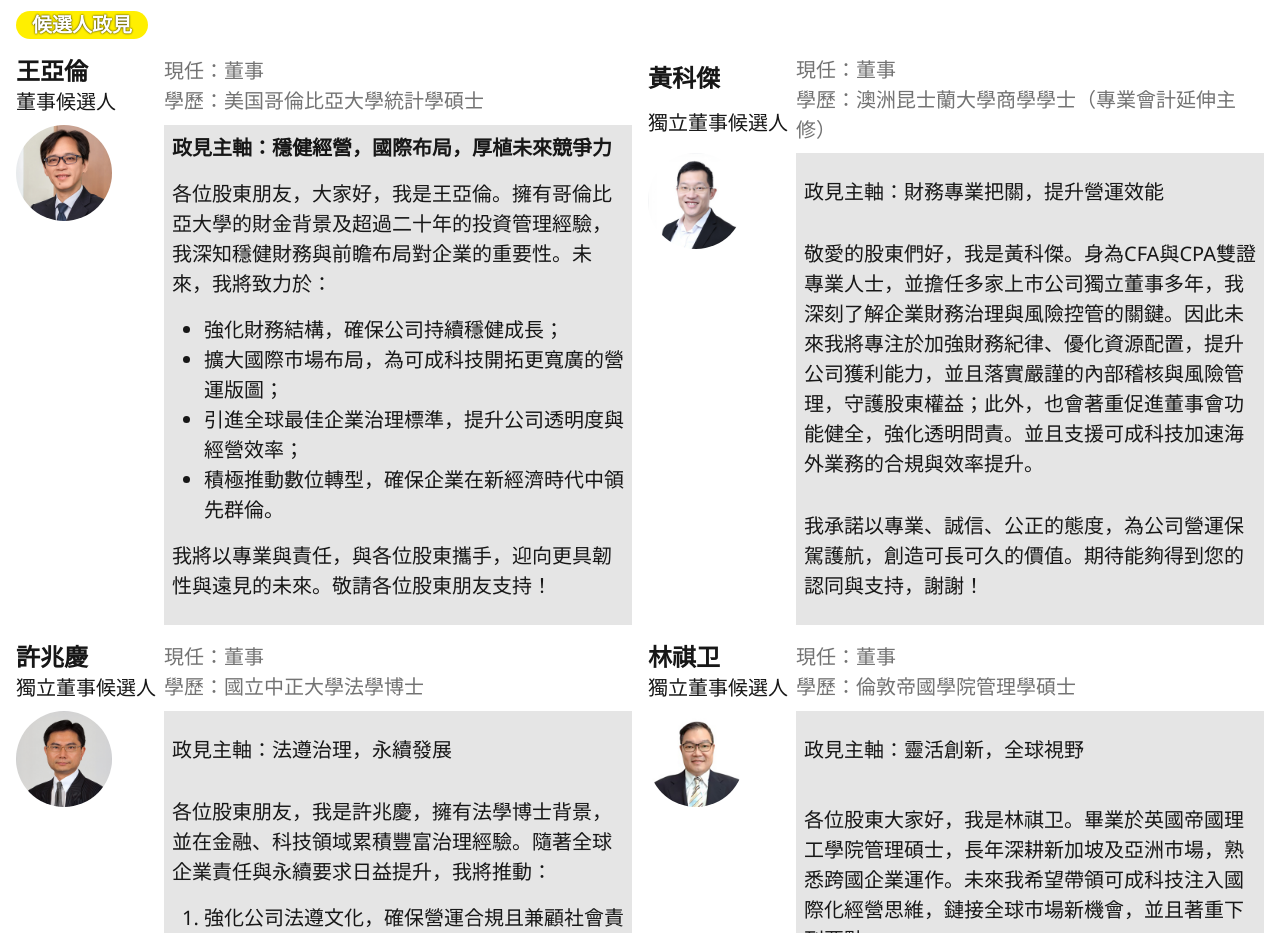
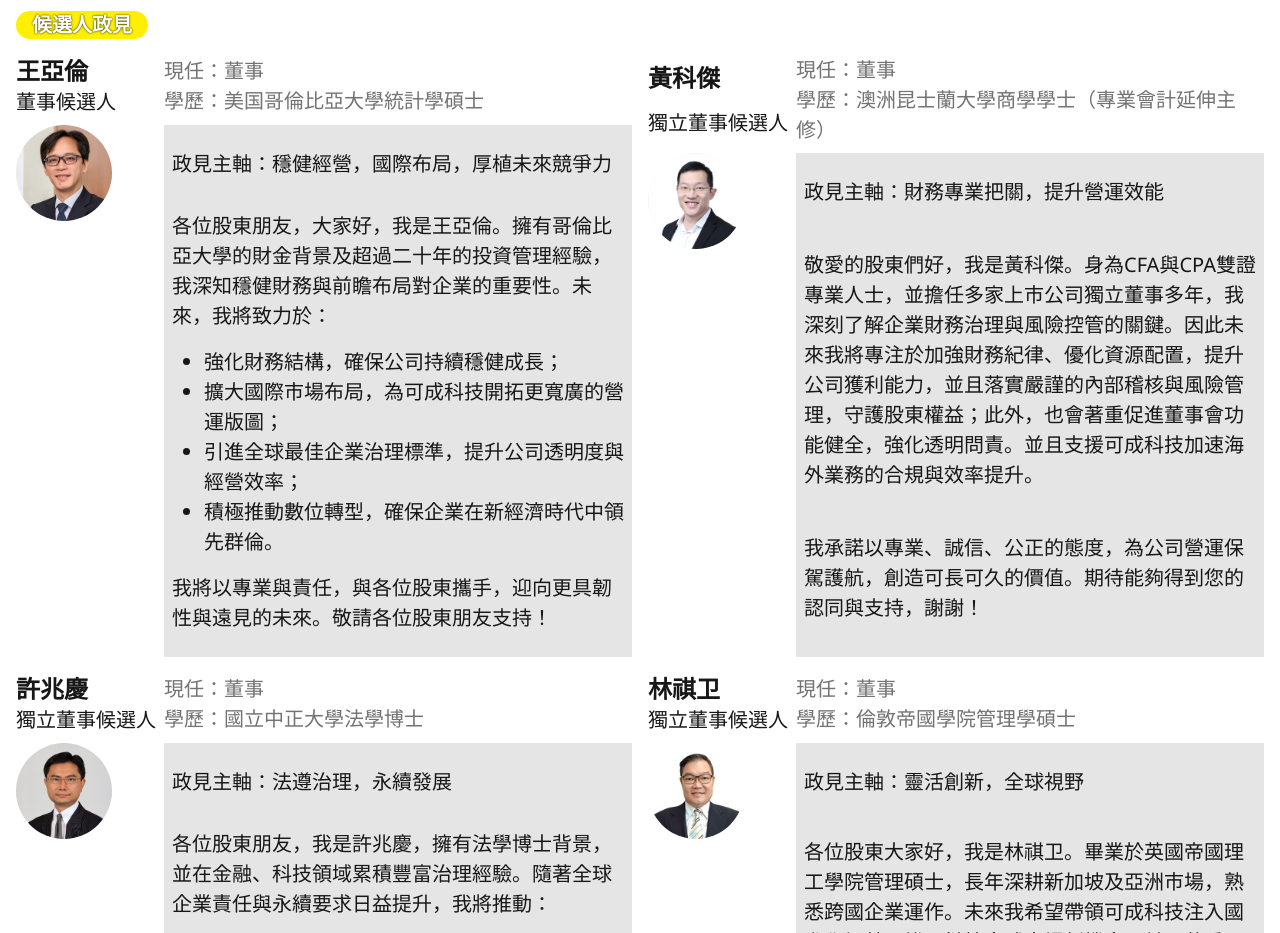
Before and after one commit to yujuiting/makecatcherright, a Next.js app: page / in a window 1280 px wide. Shown: the part 1000-1933 px from the top of the page. Built offline with nearby package versions, Linux system fonts and the light colour scheme.

Commit message:
Update Candidates.mdx

```diff
--- a/app/sections/Candidates.mdx
+++ b/app/sections/Candidates.mdx
@@ -16,7 +16,7 @@ import SwipeInMobile from '@/app/components/SwipeInMobile'
   currentPosition="董事"
   education="美国哥倫比亞大學統計學碩士"
 >
-<b>政見主軸：穩健經營，國際布局，厚植未來競爭力</b>
+政見主軸：穩健經營，國際布局，厚植未來競爭力
 
 各位股東朋友，大家好，我是王亞倫。擁有哥倫比亞大學的財金背景及超過二十年的投資管理經驗，我深知穩健財務與前瞻布局對企業的重要性。未來，我將致力於：
 
```
